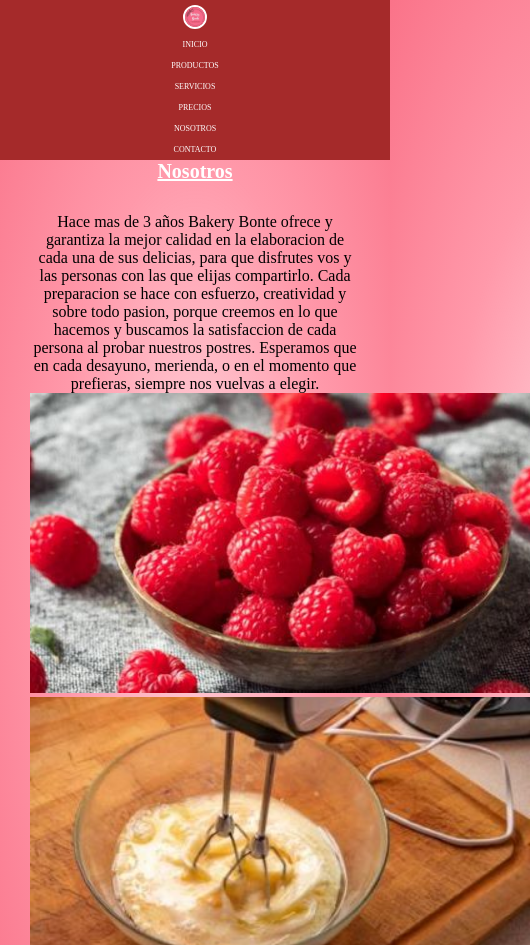
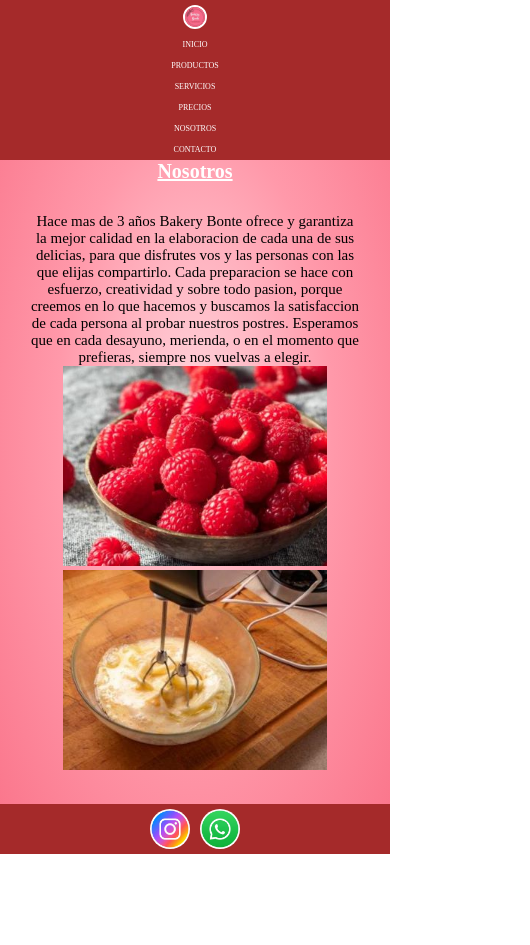
Before and after one commit to KevinQuilcate/Proyecto-Final, a website: page pages/nosotros.html in a window 390 px wide. Shown: the top 945 px of the page, 530 px wide, since content can reach past the window. After the commit the page ends 854 px from the top, so only its background shows below. Drawn offline with Linux system fonts and the light colour scheme; a web font is replaced by a local one.

Commit message:
cambios el keywords y las mediaqueries

```diff
--- a/SCSS/layout/_mediaqueries.scss
+++ b/SCSS/layout/_mediaqueries.scss
@@ -48,6 +48,14 @@
         h2{
             font-size: 17px;
             padding: 5px;
+        }
+    }
+
+    .nosotros{
+        img{
+            width: 45%;
+            height: 300px;
+            object-fit: cover;
         }
     }
 }
@@ -105,6 +113,14 @@
             padding: 2px;
         }
     }
+
+    .nosotros{
+        img{
+            width: 45%;
+            height: 300px;
+            object-fit: cover;
+        }
+    }
 }
 
 @media only screen and (max-width: 480px){
@@ -159,4 +175,39 @@
             padding: 2px;
         }
     }
+
+    .servicios{
+        p{
+            font-size: 15px;
+        }
+
+        img{
+            width: 75%;
+            height: 200px;
+            object-fit: cover;
+        }
+    }
+
+    .nosotros{
+        p{
+            font-size: 15px;
+        }
+
+        img{
+            width: 80%;
+            height: 200px;
+            object-fit: cover;
+        }
+    }
+
+    .contacto-logo{
+        padding: 5px;
+        a{
+            img{
+                width: 40px;
+                height: 40px;
+                object-fit: cover;
+            }
+        }
+    }
 }
--- a/pages/nosotros.html
+++ b/pages/nosotros.html
@@ -7,7 +7,7 @@
     <link rel="stylesheet" href="../CSS/style.css">
     <title>Nosotros-Bakery Bonte</title>
     <meta name="description" content="Conocé quienes somos y nuestra manera de trabajar en Bakery Bonte, una pastelería artesanal que te garantiza sabores inolvidables.">
-    <meta name="keywords" content="">
+    <meta name="keywords" content="bakery bonte, pasteleria, postres, tortas, desayunos, cookies, nosotros">
 </head>
 <body class="body">
 
```
Also changed, not shown: index.html (+1 -1 lines), pages/contacto.html (+1 -1 lines), pages/productos.html (+1 -1 lines), pages/servicios.html (+1 -1 lines), CSS/style.css, 1 other file.
